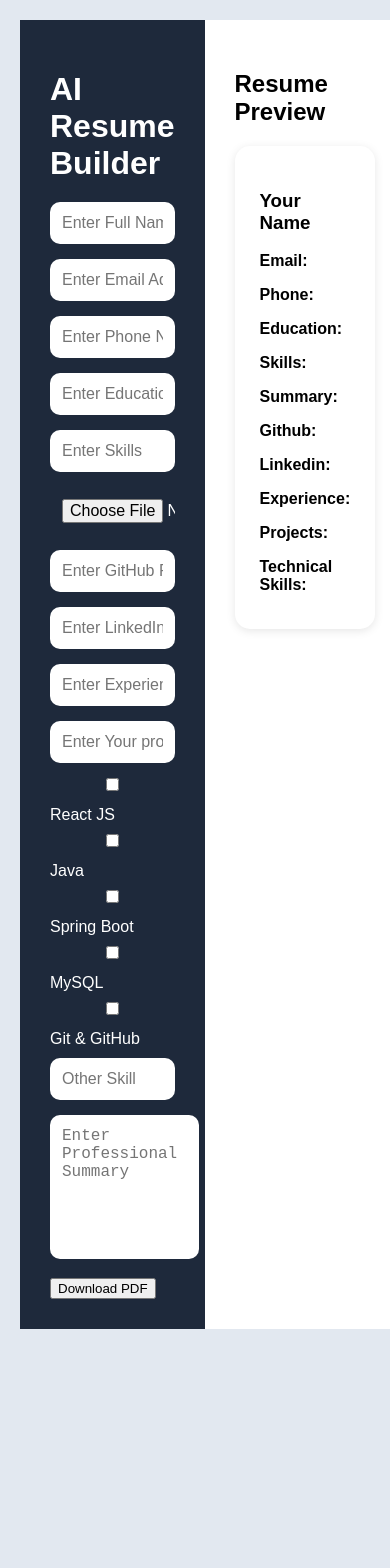
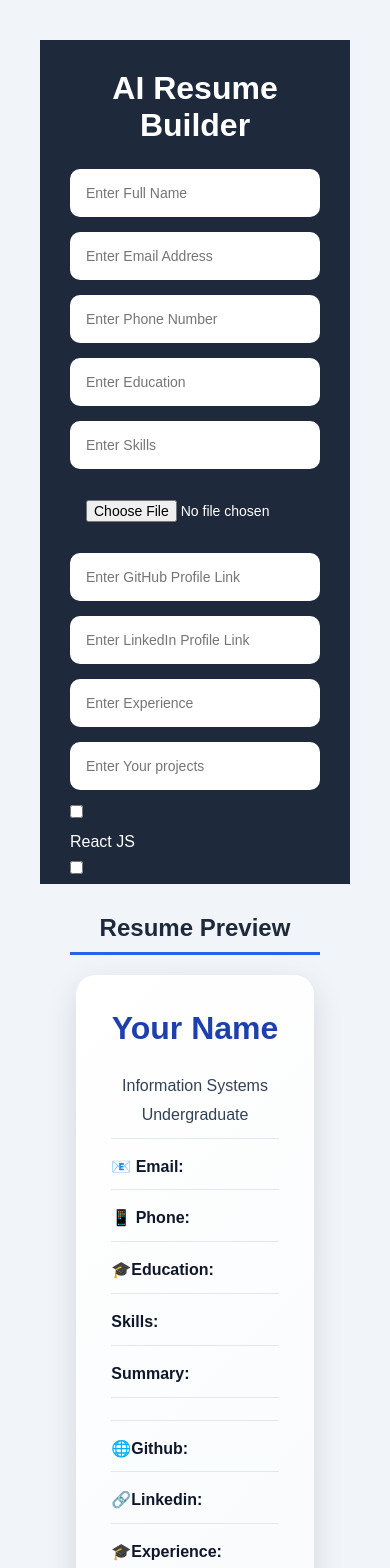
Before and after one commit to TharinduRUSL/ai-resume-builder, a React (Vite) app: page / in a window 390 px wide. Shown: the top 1568 px of the page. Before the commit the page ends 1349 px from the top, so only its background shows below. Built offline with nearby package versions, Linux system fonts and the light colour scheme.

Commit message:
Improve resume builder UI and skills section

```diff
--- a/package.json
+++ b/package.json
@@ -12,7 +12,8 @@
   "dependencies": {
     "jspdf": "^4.2.1",
     "react": "^19.2.6",
-    "react-dom": "^19.2.6"
+    "react-dom": "^19.2.6",
+    "react-icons": "^5.6.0"
   },
   "devDependencies": {
     "@eslint/js": "^10.0.1",
--- a/src/App.css
+++ b/src/App.css
@@ -1,7 +1,13 @@
+
+* {
+  margin: 0;
+  padding: 0;
+  box-sizing: border-box;
+  font-family: Arial, sans-serif;
+}
+
 body {
-  margin: 0;
-  font-family: Arial, sans-serif;
-  background: #e2e8f0;
+  background-color: #f1f5f9;
 }
 
 .container {
@@ -9,65 +15,211 @@ body {
   min-height: 100vh;
 }
 
+/* Left Side Form */
 .form-section {
   width: 40%;
+  background: #1e293b;
+  color: white;
   padding: 30px;
-   background-color: #1e293b;
-   color: white;
+  height: 100vh;
+  overflow-y: auto;
 }
 
 .form-section h1 {
+  margin-bottom: 25px;
+  text-align: center;
+}
+
+.form-section input,
+.form-section textarea {
+  width: 100%;
+  padding: 14px;
+  margin-bottom: 15px;
+  border: 2px solid transparent;
+  border-radius: 10px;
+  font-size: 14px;
+  transition: 0.3s;
+}
+
+.form-section input:focus,
+.form-section textarea:focus {
+  outline: none;
+  border-color: #2563eb;
+  box-shadow: 0 0 10px rgba(37, 99, 235, 0.3);
+}
+
+.form-section label {
+  display: block;
+  margin-bottom: 10px;
+  color: white;
+}
+
+.form-section input[type="checkbox"] {
+  width: auto;
+  margin-right: 8px;
+}
+
+button {
+  width: 100%;
+  padding: 12px;
+  background: #2563eb;
+  color: white;
+  border: none;
+  border-radius: 8px;
+  cursor: pointer;
+  font-size: 16px;
+  font-weight: bold;
+  margin-top: 15px;
+  box-shadow: 0 5px 15px rgba(37, 99, 235, 0.4);
+}
+
+button:hover {
+  background: #1d4ed8;
+}
+
+/* Right Side Preview */
+.preview-section {
+  width: 60%;
+  padding: 30px;
+}
+
+.preview-section h2 {
+  text-align: center;
+  margin-bottom: 20px;
+  color: #1e293b;
+  border-bottom: 3px solid #2563eb;
+  padding-bottom: 10px;
+}
+
+
+/* Resume Card */
+.resume-card {
+  background: white;
+  padding: 30px;
+  border-radius: 15px;
+  box-shadow: 0px 5px 20px rgba(0, 0, 0, 0.1);
+  width: 95%;
+  min-height: 700px;
+  margin: auto;
+  transition: all 0.3s ease;
+}
+.resume-card:hover {
+  transform: translateY(-5px);
+  box-shadow: 0 15px 35px rgba(0, 0, 0, 0.15);
+}
+
+/* Profile Image */
+.profile-photo {
+  width: 130px;
+  height: 130px;
+  border-radius: 50%;
+  object-fit: cover;
+  border: 4px solid #2563eb;
+  display: block;
+  margin: 0 auto 20px;
+}
+
+/* Name */
+.resume-card h3 {
+  text-align: center;
+  font-size: 28px;
+  color: #1e293b;
   margin-bottom: 20px;
 }
 
-.form-section input {
-  width: 100%;
-  padding: 12px;
-  margin-bottom: 15px;
-  box-sizing: border-box;
-  border: none;
-  border-radius: 10px;
-  font-size: 16px;
+/* Resume Details */
+.resume-card p {
+  margin-bottom: 14px;
+  line-height: 1.8;
+  color: #334155;
+  border-bottom: 1px solid #e2e8f0;
+  padding-bottom: 8px;
+}
+.resume-card strong {
+  color: #0f172a;
 }
 
-.preview-section {
-  width: 60%;
-  padding: 30px;
-  background-color: white;
-}
+/* Responsive */
+@media (max-width: 768px) {
+  .container {
+    flex-direction: column;
+  }
 
-.preview-section h2 {
-  margin-bottom: 20px;
-}
-
-.preview-section p {
-  margin-bottom: 10px;
-}
-
-textarea {
-  width: 100%;
-  height: 120px;
-  padding: 12px;
-  border: none;
-  border-radius: 10px;
-  margin-bottom: 15px;
-  font-size: 16px;
-  resize: none;
-}
-
-.profile-photo{
-  width: 120px;
-  height: 120px;
-  border-radius: 50%;
-  object-fit: cover;
-  display: block;
-  margin: 0 auto 20px;
-  border: 3px solid #1e3a8a;
+  .form-section,
+  .preview-section {
+    width: 100%;
+  }
 }
 
 .resume-card {
-  background: white;
-  padding: 25px;
-  border-radius: 15px;
-  box-shadow: 0px 2px 10px rgba(0,0,0,0.1);
+  background: linear-gradient(135deg, #ffffff, #f8fafc);
+  padding: 35px;
+  border-radius: 20px;
+  box-shadow: 0 10px 30px rgba(0,0,0,0.12);
+  max-width: 850px;
+  margin: auto;
+  transition: 0.3s;
 }
+
+.resume-card:hover {
+  transform: translateY(-5px);
+}
+
+.resume-card h3 {
+  text-align: center;
+  font-size: 32px;
+  color: #1e40af;
+  margin-bottom: 25px;
+}
+
+.profile-photo {
+  width: 150px;
+  height: 150px;
+  border-radius: 50%;
+  object-fit: cover;
+  border: 5px solid #2563eb;
+  display: block;
+  margin: 0 auto 20px;
+}
+
+button {
+  background: linear-gradient(135deg, #2563eb, #1e40af);
+}
+
+button:hover {
+  background: linear-gradient(135deg, #1e40af, #1e3a8a);
+}
+
+.job-title {
+  text-align: center;
+  color: #64748b;
+  font-size: 16px;
+  margin-bottom: 20px;
+  border-bottom: 2px solid #2563eb;
+  padding-bottom: 15px;
+}
+
+.skill-badges {
+  display: flex;
+  flex-wrap: wrap;
+  gap: 10px;
+  margin-top: 10px;
+}
+
+.badge {
+  background: #2563eb;
+  color: white;
+  padding: 6px 12px;
+  border-radius: 20px;
+  font-size: 14px;
+  font-weight: 500;
+}
+
+.job-title {
+  text-align: center;
+  color: #64748b;
+  font-size: 16px;
+  margin-bottom: 20px;
+  border-bottom: 2px solid #2563eb;
+  padding-bottom: 15px;
+}
--- a/src/App.jsx
+++ b/src/App.jsx
@@ -223,17 +223,20 @@ function App() {
               />
           )}
           <h3>{name || "Your Name"}</h3>
-
-          <p>
-            <strong>Email:</strong> {email}
+          <p className="job-title">
+              Information Systems Undergraduate
           </p>
 
           <p>
-            <strong>Phone:</strong> {phone}
+           📧 <strong>Email:</strong> {email}
           </p>
 
           <p>
-            <strong>Education:</strong> {education}
+            📱 <strong>Phone:</strong> {phone}
+          </p>
+
+          <p>
+            🎓<strong>Education:</strong> {education}
           </p>
 
           <p>
@@ -247,25 +250,39 @@ function App() {
           <p>{summary}</p>
 
           <p>
-            <strong>Github:</strong>{github}
+            🌐<strong>Github:</strong>{github}
           </p>
 
           <p>
-            <strong>Linkedin:</strong>{linkedin}
+            🔗<strong>Linkedin:</strong>{linkedin}
           </p>
 
           <p>
-            <strong>Experience:</strong>{experience}
+            🎓<strong>Experience:</strong>{experience}
           </p>
 
           <p>
-            <strong>Projects:</strong>{projects}
+            🚀 <strong>Projects:</strong>{projects}
           </p>
 
           <p>
-            <strong>Technical Skills:</strong>{" "}
-            {technicalSkills.join(", ")}
-            {otherSkill && `,${otherSkill}`}
+               <div>
+                <strong>Technical Skills:</strong>
+
+                <div className="skill-badges">
+                  {technicalSkills.map((skill, index) => (
+                    <span key={index} className="badge">
+                      {skill}
+                    </span>
+                  ))}
+
+                  {otherSkill && (
+                    <span className="badge">
+                      {otherSkill}
+                    </span>
+                  )}
+                </div>
+              </div>
           </p>
 
         </div>
```
Also changed, not shown: 1 other file (tests, documents, lock files or other folders).
